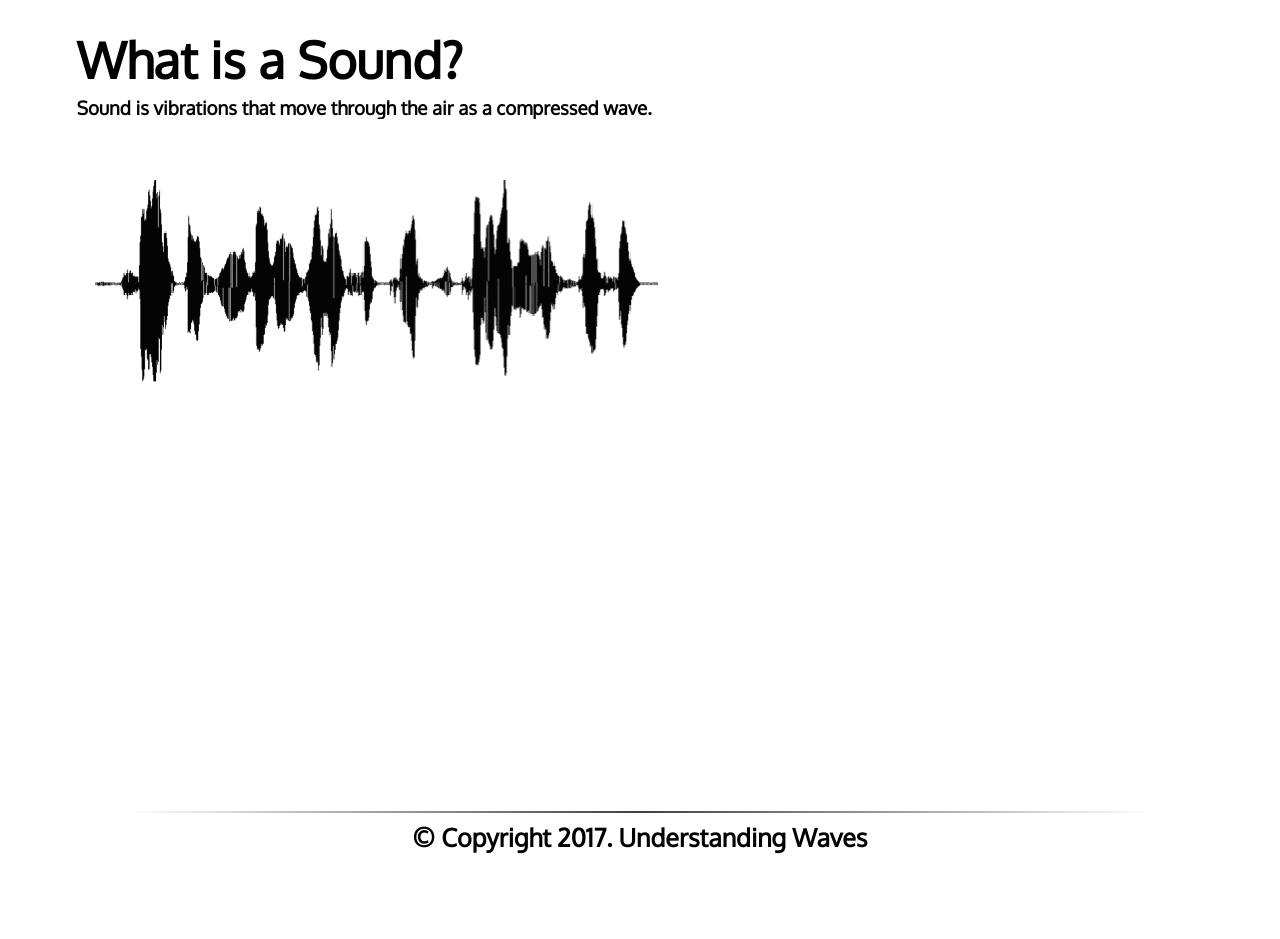
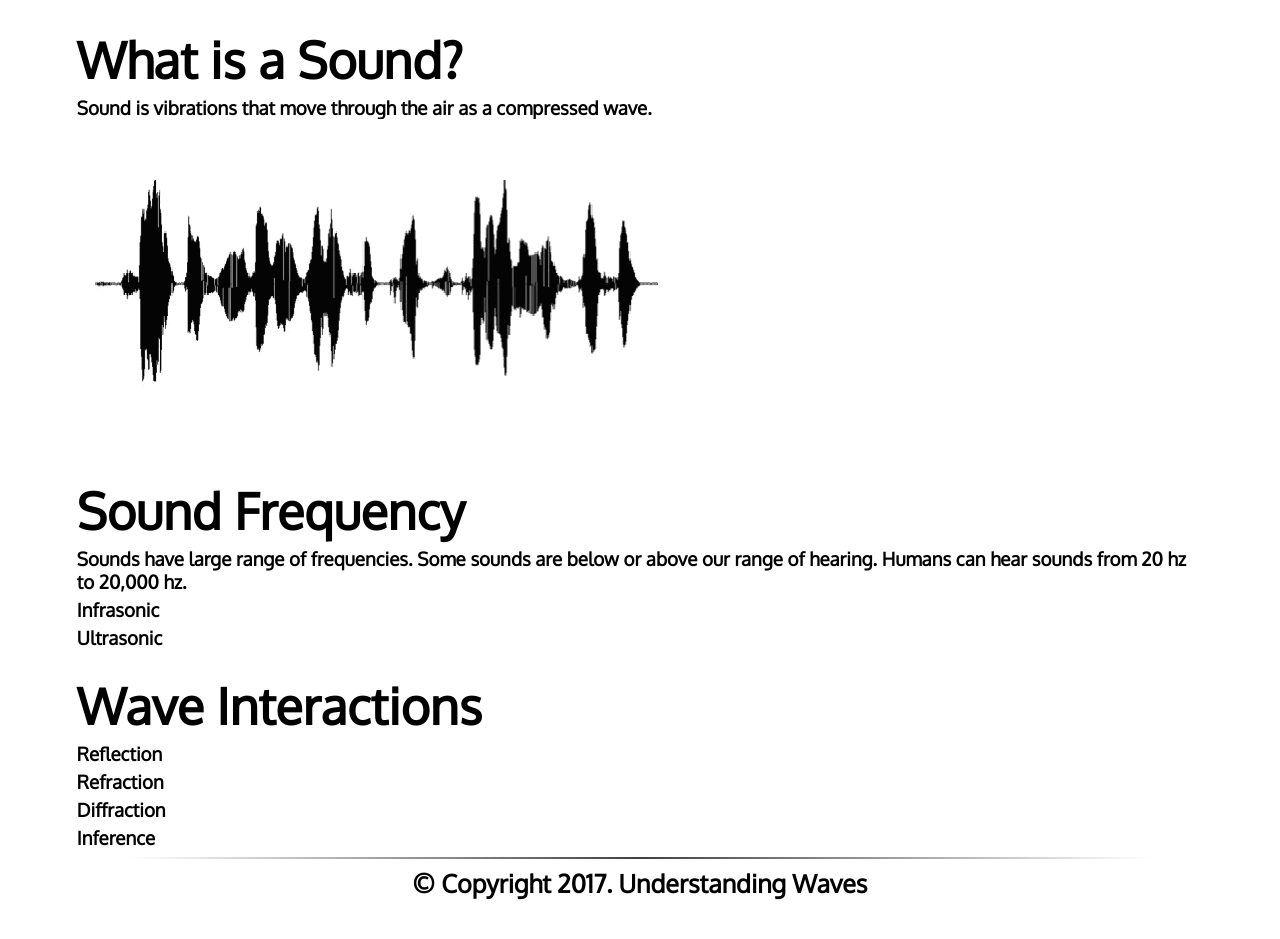
Before and after one commit to MasonPorter266/UnderstandingWaves, a plain HTML site: page index.html in a window 1280 px wide. Shown: the part 2093-3032 px from the top of the page. Drawn offline with Linux system fonts and the light colour scheme.

Commit message:
Update 0.3.1.0
Additional Info added

```diff
--- a/index.html
+++ b/index.html
@@ -59,6 +59,15 @@
             <h1>What is a Sound?</h1>
             <h3>Sound is vibrations that move through the air as a compressed wave.</h3>
             <img alt="Sound Waves" src="SoundWaves.png">
+            <h1>Sound Frequency</h1>
+            <h3>Sounds have large range of frequencies. Some sounds are below or above our range of hearing. Humans can hear sounds from 20 hz to 20,000 hz.</h3>
+            <h3>Infrasonic</h3>
+            <h3>Ultrasonic</h3>
+            <h1>Wave Interactions</h1>
+            <h3>Reflection</h3>
+            <h3>Refraction</h3>
+            <h3>Diffraction</h3>
+            <h3>Inference</h3>
             </div>
 
         </div>
--- a/styles.css
+++ b/styles.css
@@ -108,10 +108,6 @@ body, ul, li, h1, h2, h3, h4, h5, h6{
 
 /*<---------------- Sound -------------------->*/
 
-.SoundWave {
-    height: 100vh;
-}
-
 .SoundWave h1 {
     padding-top: 25px;
     font-size: 50px;
```
